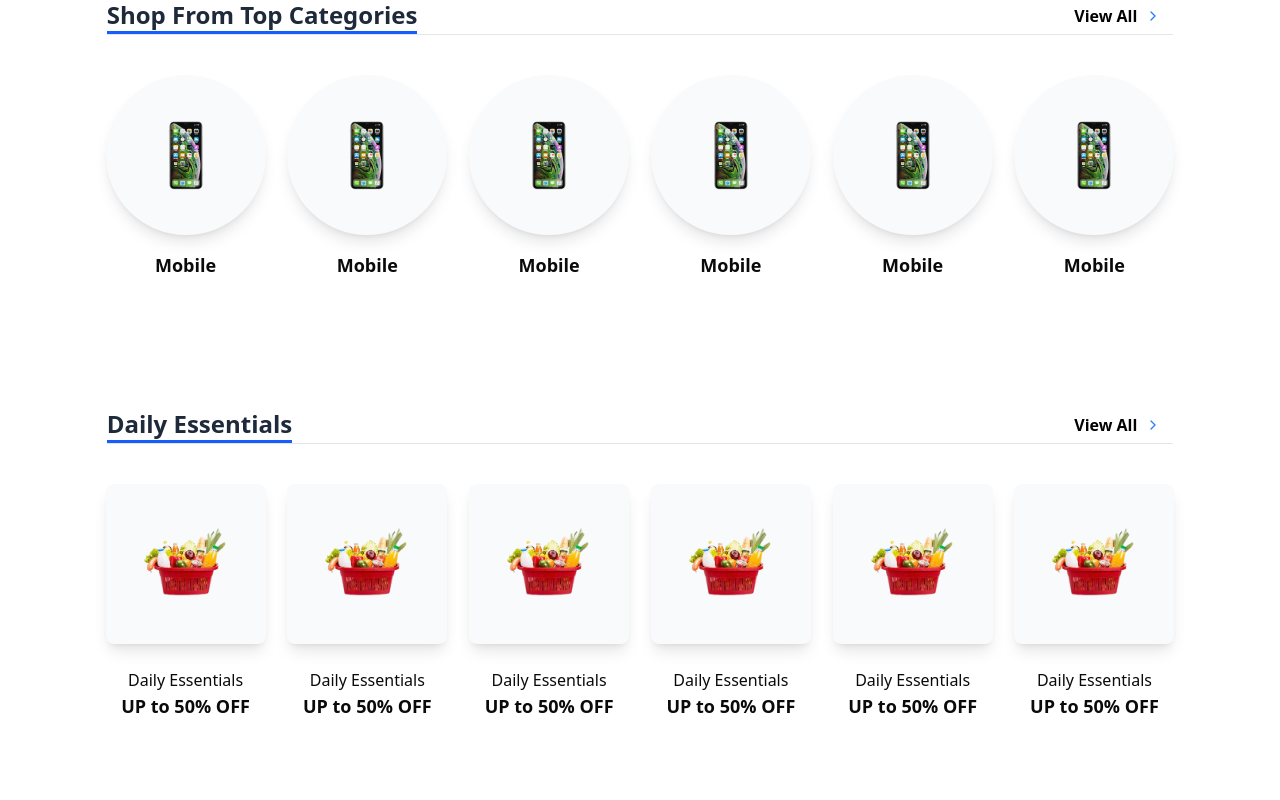
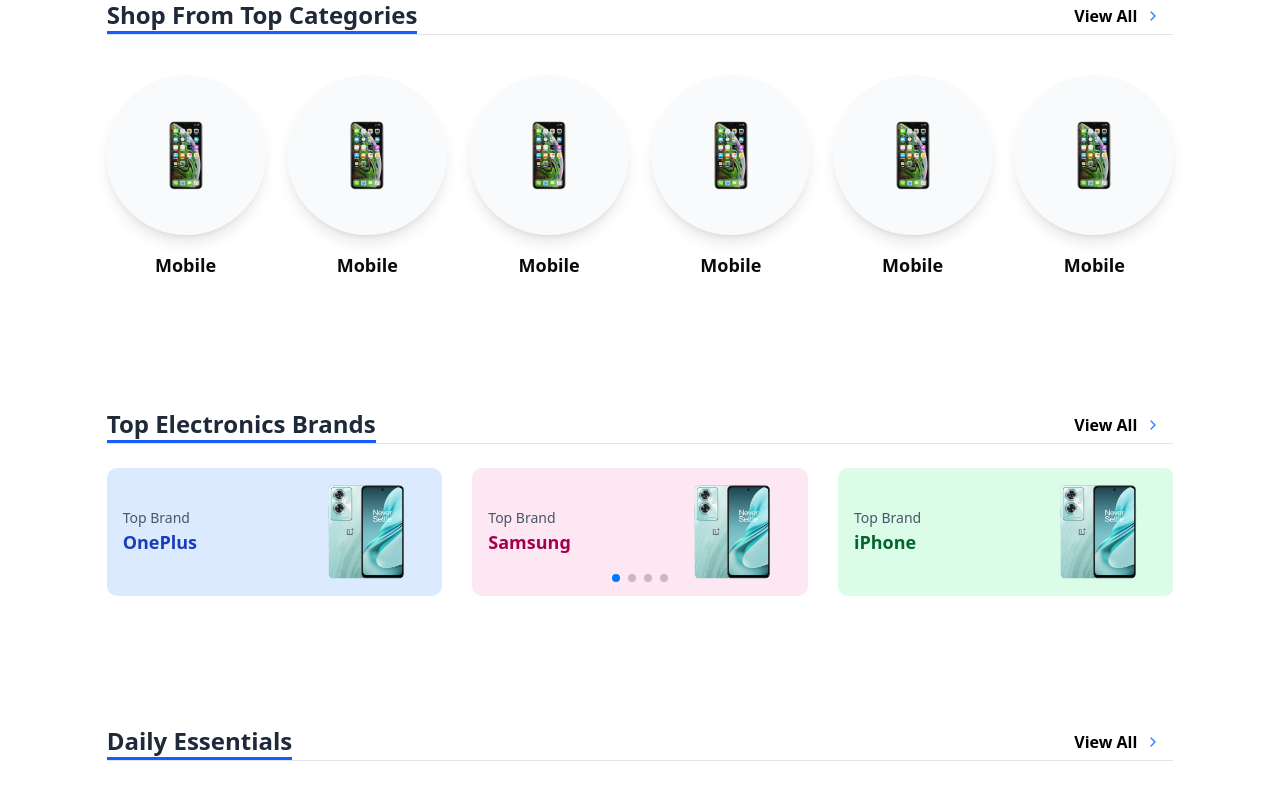
Before and after one commit to rima-apidoxy/NijerDOkan, a Next.js app: page / in a window 1280 px wide. Shown: the part 1132-1932 px from the top of the page. Built offline with nearby package versions, Linux system fonts and the light colour scheme.

Commit message:
feat: add Top Brands section to highlight featured brand partners

```diff
--- a/app/page.js
+++ b/app/page.js
@@ -2,6 +2,7 @@
 import DailyEssentialsSection from "@/components/dailyEssentialsSection/dailyEssentialsSection";
 import { Navbar } from "@/components/navbar/navbar";
 import Slider from "@/components/slider/slider";
+import TopBrandsSection from "@/components/topBrandsSection/topBrandsSection";
 import TopCategories from "@/components/topCategories/topCategories";
 import { BadgePercent, MapPin, Truck } from "lucide-react";
 
@@ -35,6 +36,7 @@
       <Slider></Slider>
       <BestDealCards title="Grab the best deal on Smartphones" />
       <TopCategories title="Shop From Top Categories"></TopCategories>
+      <TopBrandsSection title="Top Electronics Brands"></TopBrandsSection>
       <DailyEssentialsSection title="Daily Essentials"></DailyEssentialsSection>
     </div>
   );
--- /dev/null
+++ b/components/topBrandsSection/topBrandsSection.js
@@ -0,0 +1,142 @@
+"use client"
+
+import React from 'react'
+import SectionTitle from '../sectionTitle/sectionTitle'
+import { Swiper, SwiperSlide } from 'swiper/react'
+
+// Swiper styles
+import 'swiper/css'
+import 'swiper/css/pagination'
+
+import { Pagination } from 'swiper/modules'
+import Image from 'next/image'
+
+export default function TopBrandsSection({ title }) {
+    return (
+        <div className='w-11/12 md:w-10/12 mx-auto mb-32'>
+            <SectionTitle title={title} />
+
+            <Swiper
+                slidesPerView={3}
+                spaceBetween={30}
+                pagination={{ clickable: true }}
+                modules={[Pagination]}
+                className="mySwiper"
+            >
+                {/* Slide 1 */}
+                <SwiperSlide>
+                    <div className="relative h-32 bg-blue-100 rounded-lg flex items-center px-4">
+                        <div>
+                            <p className="text-sm text-gray-600">Top Brand</p>
+                            <h3 className="text-lg font-bold text-blue-800">OnePlus</h3>
+                        </div>
+                        <div className="absolute right-4 ">
+                            <Image
+                                src="/images/mobile-1.png"
+                                alt="OnePlus"
+                                width={120}
+                                height={120}
+                                className="rounded-lg"
+                            />
+                        </div>
+                    </div>
+                </SwiperSlide>
+
+                {/* Slide 2 */}
+                <SwiperSlide>
+                    <div className="relative h-32 bg-pink-100 rounded-lg flex items-center px-4">
+                        <div>
+                            <p className="text-sm text-gray-600">Top Brand</p>
+                            <h3 className="text-lg font-bold text-pink-800">Samsung</h3>
+                        </div>
+                        <div className="absolute right-4">
+                            <Image
+                                src="/images/mobile-1.png"
+                                alt="OnePlus"
+                                width={120}
+                                height={120}
+                                className="rounded-lg"
+                            />
+                        </div>
+                    </div>
+                </SwiperSlide>
+
+                {/* Slide 3 */}
+                <SwiperSlide>
+                    <div className="relative h-32 bg-green-100 rounded-lg flex items-center px-4">
+                        <div>
+                            <p className="text-sm text-gray-600">Top Brand</p>
+                            <h3 className="text-lg font-bold text-green-800">iPhone</h3>
+                        </div>
+                        <div className="absolute right-4">
+                            <Image
+                                src="/images/mobile-1.png"
+                                alt="OnePlus"
+                                width={120}
+                                height={120}
+                                className="rounded-lg"
+                            />
+                        </div>
+                    </div>
+                </SwiperSlide>
+
+                {/* Slide 4 */}
+                <SwiperSlide>
+                    <div className="relative h-32 bg-yellow-100 rounded-lg flex items-center px-4">
+                        <div>
+                            <p className="text-sm text-gray-600">Top Brand</p>
+                            <h3 className="text-lg font-bold text-yellow-800">Realme</h3>
+                        </div>
+                        <div className="absolute right-4">
+                            <Image
+                                src="/images/mobile-1.png"
+                                alt="OnePlus"
+                                width={120}
+                                height={120}
+                                className="rounded-lg"
+                            />
+                        </div>
+                    </div>
+                </SwiperSlide>
+
+                {/* Slide 5 */}
+                <SwiperSlide>
+                    <div className="relative h-32 bg-purple-100 rounded-lg flex items-center px-4">
+                        <div>
+                            <p className="text-sm text-gray-600">Top Brand</p>
+                            <h3 className="text-lg font-bold text-purple-800">Vivo</h3>
+                        </div>
+                        <div className="absolute right-4">
+                            <Image
+                                src="/images/mobile-1.png"
+                                alt="OnePlus"
+                                width={120}
+                                height={120}
+                                className="rounded-lg"
+                            />
+                        </div>
+                    </div>
+                </SwiperSlide>
+
+                {/* Slide 6 */}
+                <SwiperSlide>
+                    <div className="relative h-32 bg-red-100 rounded-lg flex items-center px-4">
+                        <div>
+                            <p className="text-sm text-gray-600">Top Brand</p>
+                            <h3 className="text-lg font-bold text-red-800">Oppo</h3>
+                        </div>
+                        <div className="absolute right-4">
+                            <Image
+                                src="/images/mobile-1.png"
+                                alt="OnePlus"
+                                width={120}
+                                height={120}
+                                className="rounded-lg"
+                            />
+                        </div>
+                    </div>
+                </SwiperSlide>
+            </Swiper>
+        </div>
+    )
+}
```
